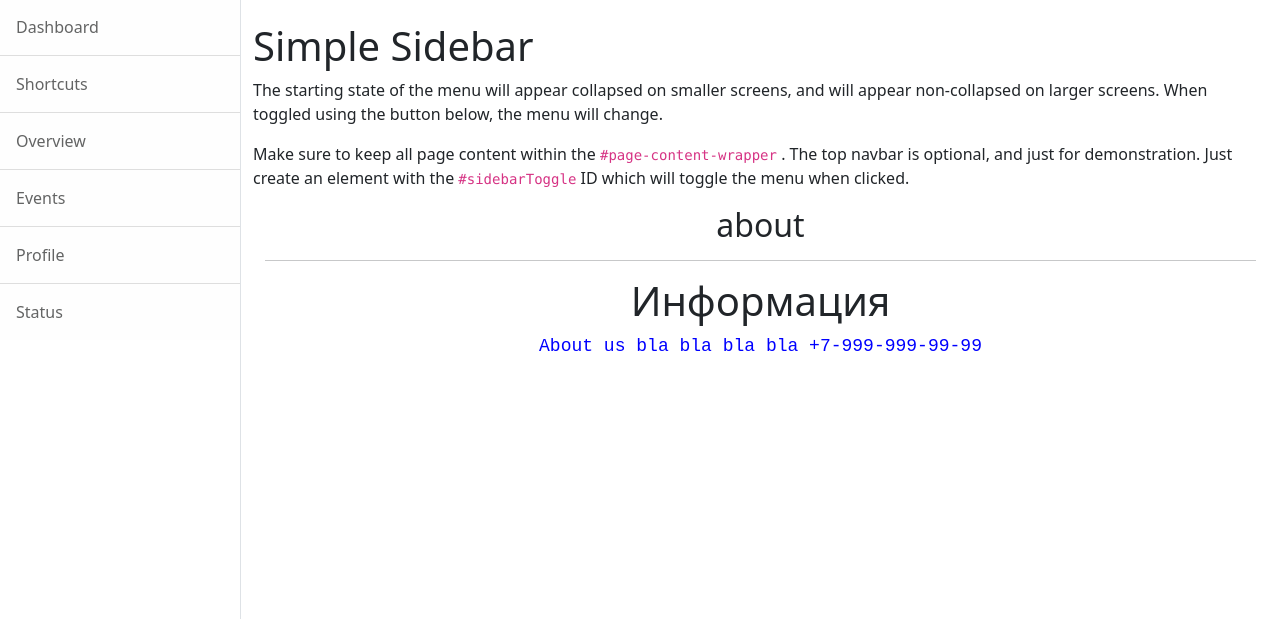
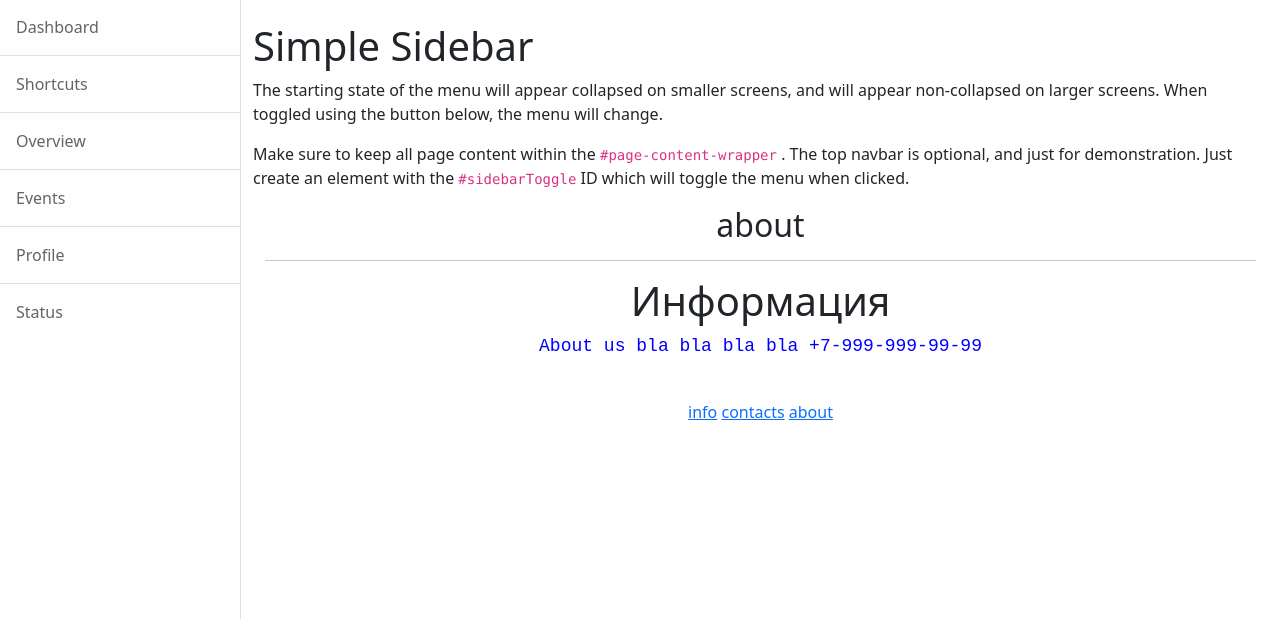
Before and after one commit to kutumin/skillfactory.D1.5.new, a Django app: template templates/flatpages/info.html in a window 1280 px wide. Shown: the part 59-678 px from the top of the page. Run offline with Django 3.2, Linux system fonts and the light colour scheme; the template is opened without the code that fills it: values that come from a table or form of the project are taken from there, others are empty; data comes from the database, SQL or seed files in the repository; some libraries are stand-ins or nearby versions.

Commit message:
Your Message

```diff
--- a/project1/urls.py
+++ b/project1/urls.py
@@ -15,9 +15,12 @@ Including another URLconf
 """
 from django.contrib import admin
 from django.urls import path, include
+from . import views
+from django.contrib.flatpages import views
 
 
 urlpatterns = [
     path('admin/', admin.site.urls),
     path('pages/', include('django.contrib.flatpages.urls')),
+    path('', views.flatpage, {'url': '/about/'}, name='about'),
 ]
--- a/templates/flatpages/about.html
+++ b/templates/flatpages/about.html
@@ -11,4 +11,8 @@
     {{ flatpage.content }}
     <br>
     {{ flatpage.content }}
+    <br>
+    <a href="/info">info</a>
+    <a href="/contacts">contacts</a>
+    <a href="/about">about</a>
 {% endblock content %}
--- a/templates/flatpages/contacts.html
+++ b/templates/flatpages/contacts.html
@@ -9,4 +9,8 @@
     <hr>
     <h3>Наши контакты:</h3>
     <i>{{ flatpage.content }} </i>
+    <br>
+    <a href="/info">info</a>
+    <a href="/contacts">contacts</a>
+    <a href="/about">about</a>
 {% endblock content %}
--- a/templates/flatpages/info.html
+++ b/templates/flatpages/info.html
@@ -9,4 +9,8 @@
     <hr>
     <h1>Информация</h1>
     <p style="color: blue; font-family: 'Courier New', Courier, monospace; font-size: large;">{{ flatpage.content }}</p>
+    <br>
+    <a href="/info">info</a>
+    <a href="/contacts">contacts</a>
+    <a href="/about">about</a>
 {% endblock content %}
```
Also changed, not shown: project1/views.py (added, +7 -0 lines).
